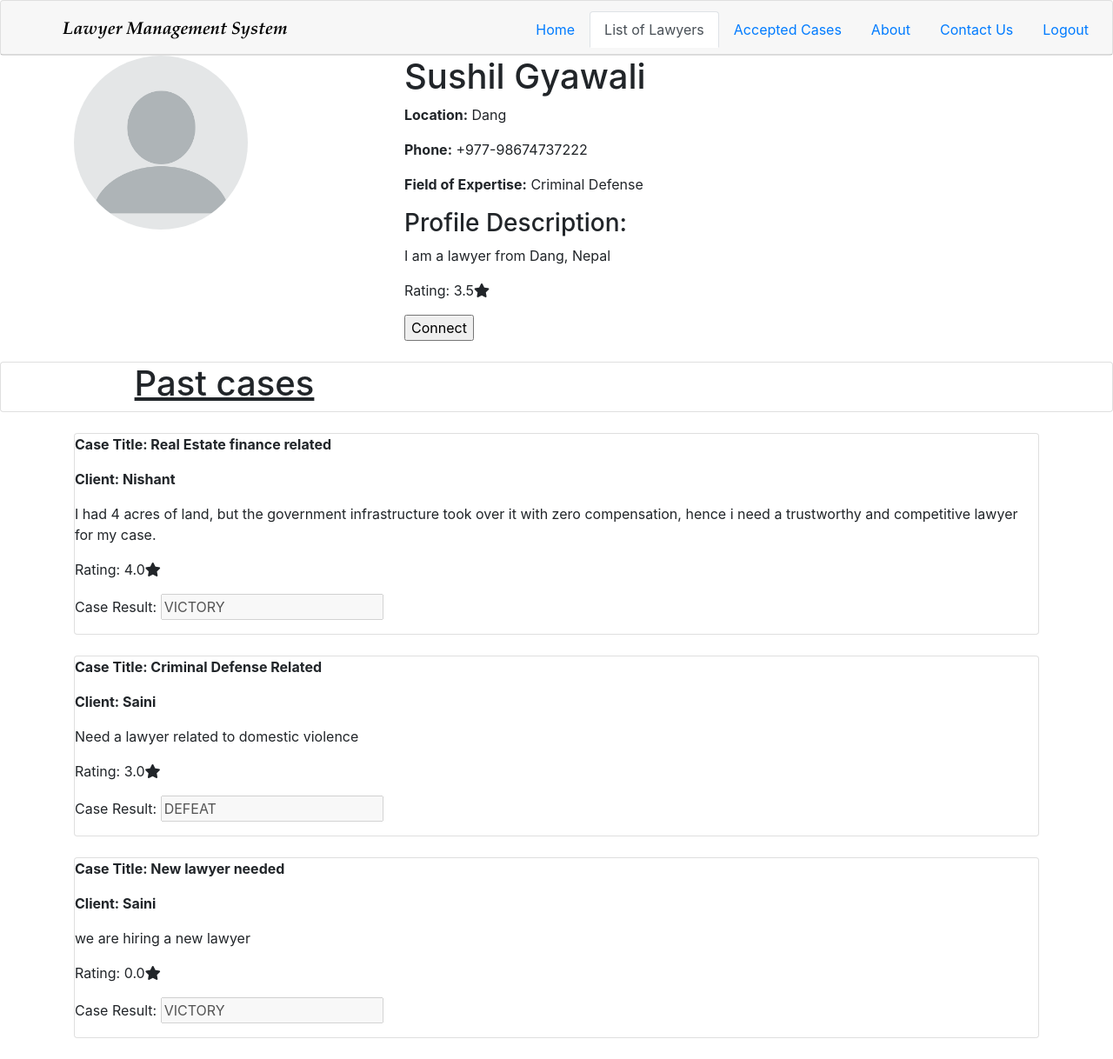
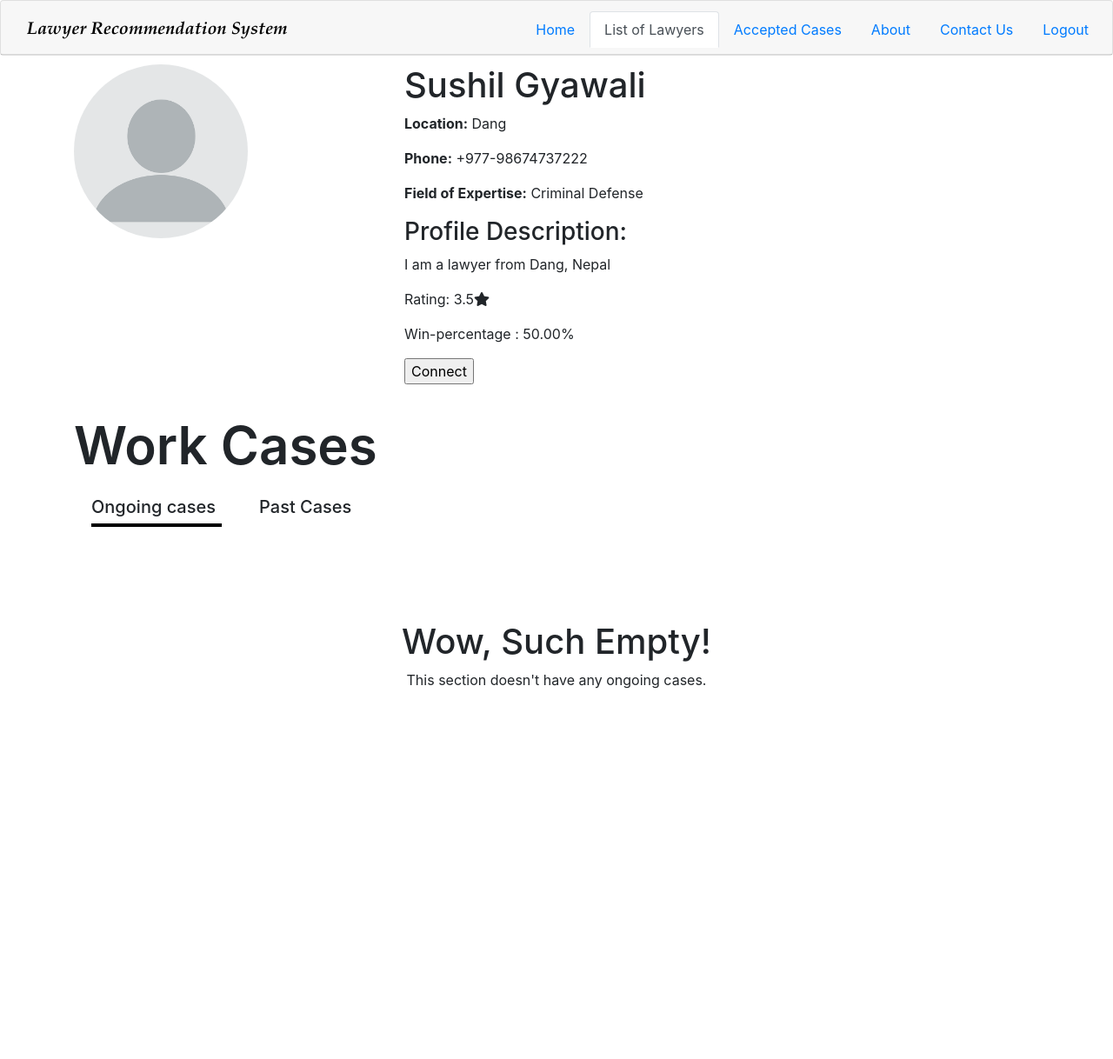
Before and after one commit to SainiThapa/FYP_2, a Django app: page /Lawyer/4/ in a window 1280 px wide. Shown: the whole page at 87% size. After the commit the page ends 792 px from the top, so only its background shows below. Run offline with Django 5.2, Linux system fonts and the light colour scheme; data comes from the database, SQL or seed files in the repository; both versions use the stored data as it was after the commit; some libraries are stand-ins or nearby versions.

Commit message:
Win rate and UI changes

```diff
--- a/Feature1/views.py
+++ b/Feature1/views.py
@@ -64,8 +64,18 @@ def lawyer_list(request):
 
 def lawyer(request,num):
     data=Lawyer.objects.get(user_id=num)
-    cases=CASE.objects.filter(lawyer_id=num,case_approval=True)
-    return render(request,"lawyer/Lawyer_profile.html",{"data":data,"cases":cases})
+    cases=CASE.objects.filter(lawyer_id=num,case_approval=True,is_running=False,is_rated=True)
+
+    woncases=CASE.objects.filter(lawyer_id=num,case_approval=True,is_running=False,is_rated=True,case_status="VICTORY")
+    try:
+        sum=format(woncases.count()*100/cases.count(),".2f")
+        percentage=(sum)
+    except:
+        percentage=0
+    runningcases=CASE.objects.filter(lawyer_id=num, case_approval=True,is_running=True)
+    pastcases=CASE.objects.filter(lawyer_id=num, case_approval=True,is_running=False)
+
+    return render(request,"lawyer/Lawyer_profile.html",{"data":data,"runningcases":runningcases,"pastcases":pastcases,'percentage':percentage})
 
 def create_file(request):
     if request.method=='POST':
@@ -127,10 +137,12 @@ def my_profile(request):
     lawyer = Lawyer.objects.filter(user_id=user.id).first()
     if lawyer:
         cases=CASE.objects.filter(lawyer_id=lawyer.user_id,case_approval=True)
-        totalcase=(cases.count())
+
+        ratedcases=CASE.objects.filter(lawyer_id=lawyer.user_id,case_approval=True,is_running=False,is_rated=True)
+        totalcase=(ratedcases.count())
         totalratings=0
         try:
-            for i in cases:
+            for i in ratedcases:
                 totalratings=totalratings+i.ratings
             rate=format(totalratings/totalcase,".2f")
             lawyer.ratings=rate
@@ -138,6 +150,10 @@ def my_profile(request):
         except:
             lawyer.ratings=totalratings
             lawyer.save()
+
+        victorycases=CASE.objects.filter(lawyer_id=lawyer.user_id,case_approval=True,is_running=False,is_rated=True,case_status="VICTORY")
+        noofwins=victorycases.count()
+        winpercentage=format((noofwins*100/totalcase),".2f")
 
         if(request.method=="POST"):
             result=request.POST.get("result")
@@ -154,7 +170,7 @@ def my_profile(request):
             return redirect("/my_profile")
         runningcases=CASE.objects.filter(lawyer_id=lawyer.user_id, case_approval=True,is_running=True)
         pastcases=CASE.objects.filter(lawyer_id=lawyer.user_id, case_approval=True,is_running=False)
-        return render(request,"lawyer/lawyer_myprofile.html",{'user':lawyer,'cases':cases,'a':False,'runningcases':runningcases,'pastcases':pastcases})
+        return render(request,"lawyer/lawyer_myprofile.html",{'user':lawyer,'cases':cases,'a':False,'runningcases':runningcases,'pastcases':pastcases,'winpercentage':winpercentage})
 
     return render(request,"auth/404.html")
 
@@ -266,10 +282,9 @@ def acceptedCases(request):
         rating_id=rate.split(" ")
         rating=rating_id[0]
         file_id=rating_id[1]
-
-
         case=CASE.objects.filter(file_id=file_id,case_approval=True).first()
         case.ratings=rating
+        case.is_rated=True
         case.save()
         print(case)
         return redirect("/acceptedCases",{'flag':True})
@@ -281,12 +296,12 @@ def casestatus(request):
         case_status=request.POST.get("case_status")
         running=request.POST.get("is_running")
         fileid=request.POST.get("fileid")
-
         currentcase=CASE.objects.filter(file_id=fileid).first()
-        currentcase.case_status=case_status
-
         currentcase.is_running=running
-        currentcase.save()
+        if(case_status==""):
+            pass
+        else:
+            currentcase.case_status=case_status
         print(currentcase)
         return redirect('/my_profile')
     cases=CASE.objects.filter(lawyer_id=request.user.id,case_approval=True)
--- a/Template/auth/lawyerconnect.html
+++ b/Template/auth/lawyerconnect.html
@@ -16,7 +16,7 @@
         <li class="nav-item" style="margin-right:20%; font-family:'palatino linotype';">
           <a class="nav-link" href="/" style="display:block; color:#000;">
 
-            <h5><i><strong>Lawyer Management System</strong></i>
+            <h5><i><strong>Lawyer Recommendation System</strong></i>
             </h5>       </a></li>
             <li class="nav-item">
               <a class="nav-link" href="/home">Home</a>
--- a/Template/client/Create_file.html
+++ b/Template/client/Create_file.html
@@ -20,7 +20,7 @@
             <li class="nav-item" style="margin-right:20%; font-family:'palatino linotype';">
               <a class="nav-link" href="/" style="display:block; color:#000;">
 
-                <h5><i><strong>Lawyer Management System</strong></i>
+                <h5><i><strong>Lawyer Recommendation System</strong></i>
                 </h5>       </a></li>
                 <li class="nav-item">
                   <a class="nav-link" href="/home">Home</a>
--- a/Template/client/client_profile.html
+++ b/Template/client/client_profile.html
@@ -18,7 +18,7 @@
           <ul class="nav nav-tabs card-header-tabs justify-content-end">
             <li class="nav-item" style="margin-right:20%; font-family:'palatino linotype';">
             <a class="nav-link" href="/" style="display:block; color:#000;">
- <h5><i><strong>Lawyer Management System</strong></i>
+ <h5><i><strong>Lawyer Recommendation System</strong></i>
  </h5>       </a></li>
             <li class="nav-item">
                   <a class="nav-link {% if active == 'home' %}active{% endif %}" href="/home">Home</a>
--- a/Template/client/recommended_lawyers.html
+++ b/Template/client/recommended_lawyers.html
@@ -21,7 +21,7 @@
             <li class="nav-item" style="margin-right:20%; font-family:'palatino linotype';">
               <a class="nav-link" href="/" style="display:block; color:#000;">
 
-                <h5><i><strong>Lawyer Management System</strong></i>
+                <h5><i><strong>Lawyer Recommendation System</strong></i>
                 </h5>       </a></li>
                 <li class="nav-item">
                   <a class="nav-link" href="/home">Home</a>
--- a/Template/contact.html
+++ b/Template/contact.html
@@ -8,7 +8,7 @@
     <script src="https://cdn.jsdelivr.net/npm/bootstrap@5.3.2/dist/js/bootstrap.bundle.min.js" integrity="sha384-C6RzsynM9kWDrMNeT87bh95OGNyZPhcTNXj1NW7RuBCsyN/o0jlpcV8Qyq46cDfL" crossorigin="anonymous"></script>
     <script src="https://kit.fontawesome.com/your-font-awesome-kit-id.js" crossorigin="anonymous"></script>
     <link rel="stylesheet" href="{%static 'css/contact.css'%}">
-    <title>Help</title>
+    <title>Contact Us</title>
 </head>
 <body>
   <div class="card text-center ">
@@ -17,7 +17,7 @@
         <li class="nav-item" style="margin-right:20%; font-family:'palatino linotype';">
         <a class="nav-link" href="/" style="display:block; color:#000;">
           <!-- <img src="{%static 'img/logo.png'%}" width="60%" alt=""> -->
-<h5><i><strong>Lawyer Management System</strong></i>
+<h5><i><strong>Lawyer Recommendation System</strong></i>
 </h5>       </a></li>
         <li class="nav-item">
           <a class="nav-link {% if active == 'home' %}active{% endif %}" href="/home">Home</a>
--- a/Template/help.html
+++ b/Template/help.html
@@ -12,7 +12,7 @@
     <link href="{% static 'fontawesomefree/css/brands.css' %}" rel="stylesheet" type="text/css">
     <link href="{% static 'fontawesomefree/css/solid.css' %}" rel="stylesheet" type="text/css">
 
-    <title>Help</title>
+    <title>About Us</title>
 </head>
 <body>
     <div class="card text-center">
@@ -20,7 +20,7 @@
           <ul class="nav nav-tabs card-header-tabs justify-content-end">
             <li class="nav-item" style="margin-right:20%; font-family:'palatino linotype';">
             <a class="nav-link" href="/" style="display:block; color:#000;">
- <h5><i><strong>Lawyer Management System</strong></i>
+ <h5><i><strong>Lawyer Recommendation System</strong></i>
  </h5>       </a></li>
             <li class="nav-item">
                   <a class="nav-link {% if active == 'home' %}active{% endif %}" href="/home">Home</a>
--- a/Template/index.html
+++ b/Template/index.html
@@ -24,7 +24,7 @@
             <li class="nav-item justify-content-left" style="margin-right:20%; font-family:'palatino linotype';">
               <a class="nav-link" href="/" style="display:block; color:#000;">
                 <!-- <img src="{%static 'img/logo.png'%}" width="60%" alt=""> -->
-                <h5><i><strong>Lawyer Management System</strong></i>
+                <h5><i><strong>Lawyer Recommendation System</strong></i>
                 </h5>       </a></li>
                 <li class="nav-item">
                   <a class="nav-link active" href="/home">Home</a>
--- a/Template/lawyer/Lawyer_profile.html
+++ b/Template/lawyer/Lawyer_profile.html
@@ -1,9 +1,12 @@
+{%load static%}
 <!DOCTYPE html>
 <html lang="en">
 <head>
     <meta charset="UTF-8">
     <meta name="viewport" content="width=device-width, initial-scale=1.0">
     <title>{{data.username}}</title>
+    <link rel="stylesheet" href="{%static 'css/styling.css'%}">
+
     <script src="https://kit.fontawesome.com/your-font-awesome-kit-id.js" crossorigin="anonymous"></script>
     <link rel="stylesheet" href="https://cdnjs.cloudflare.com/ajax/libs/font-awesome/5.15.4/css/all.min.css"> <!-- Include Font Awesome CSS -->
 
@@ -26,7 +29,7 @@
         <li class="nav-item" style="margin-right:20%; font-family:'palatino linotype';">
           <a class="nav-link" href="/" style="display:block; color:#000;">
 
-            <h5><i><strong>Lawyer Management System</strong></i>
+            <h5><i><strong>Lawyer Recommendation System</strong></i>
             </h5>       </a></li>
             <li class="nav-item">
               <a class="nav-link" href="/home">Home</a>
@@ -78,33 +81,90 @@
             <h3>Profile Description:</h3>
             <p>{{data.profile_description}}</p>
             <p>Rating: {{data.ratings}}<i class="fas fa-star rating-star" data-rating="1"></i></p>
+            <p>Win-percentage : {{percentage}}%</p>
+
             <a href="connect"><input type="button" value="Connect"></a>
-            </div>
           </div>
         </div>
 
         <br>
-    <div class="section">
-      <div class="card justify-content-center align-items-left" style="padding-left:12%;"><u><h1>Past cases</h1></u></div>
-      <br><div class="row d-flex justify-content-center align-items-center h-100">
+        <div class="about">
+          <div class="container">
+            <div class="row">
+
+                <div class="about-col-2">
+                  <h1 class="Subtitle">Work Cases</h1>
+                  <div class="tab-titles">
+                    <p class="tab-links active-link" onclick="opentab('skills')">Ongoing cases</p>
+                    <p class="tab-links" onclick="opentab('experience')">Past Cases</p>
+                  </div>
+                  <div class="tab-contents active-tab" id="skills">
+                    {%if runningcase%}
+                    {%for runningcase in runningcases%}
+                    <div class="card justify-content-center">
+
+                      <ul>
+                        <li><h4>{{runningcase.file.file_title}}</h4>Client name : {{runningcase.file.client.username}}<br>
+                          {{runningcase.file.file_description}}</li>
+                        </ul>
+                      </div>
                       <br>
-      {%for case in cases%}
-      <div class="container">
-            <div class="card">
-              <p><b>Case Title: {{case.file.file_title}}</b></p>
-                <p><b>Client: {{case.file.client.username}}</b></p>
-                <p>{{case.file.file_description}}</p>
-                <p>Rating: {{case.ratings}}<i class="fas fa-star rating-star" data-rating="1"></i></p>
-              <p>Case Result:
-                <input type="text" id="result" name="result" disabled value="{{case.case_status}}">
-            </div> <br>
+                      {%endfor%}
+                      {%else%}
+
+                      <div style="text-align: center; margin-top: 100px;">
+                          <h1>Wow, Such Empty!</h1>
+                          <p>This section doesn't have any ongoing cases.</p>
                         </div>
+                        {%endif%}<br><br>
+                      </div>
+                      <div class="tab-contents" id="experience">
+                        {%if pastcases%}
+                        {%for pastcase in pastcases%}
+                        <div class="card justify-content-center">
+                          <ul>
+                            <li><h4>{{pastcase.file.file_title}}</h4>Client name : {{pastcase.file.client.username}}
+                              <br>{{pastcase.file.file_description}} <br>Ratings : {{pastcase.ratings}}<i class="fas fa-star rating-star" data-rating="1"></i>
+                              <br>Result :<strong> {{pastcase.case_status}}</strong></li>
+                            </ul>
+                          </div>
+                          <br>
                           {%endfor%}
+                          {%else%}
+                      <div style="text-align: center; margin-top: 100px;">
+                        <h1>Wow, Such Empty!</h1>
+                        <p>This section doesn't have any past cases.</p>
+                      </div>
+                      {%endif%}<br><br>
+                    </div>
+                        </div>
+            </div>
+        </div>
+      </div>
     </div>
   </div>
       <!-- Bootstrap JS (optional) -->
+      <script>
+        var tablinks=document.getElementsByClassName("tab-links");
+        var tabcontents=document.getElementsByClassName("tab-contents");
+        function opentab(tabname){
+          for(tablink of tablinks){
+            tablink.classList.remove("active-link");
+
+          }
+          for(tabcontent of tabcontents){
+            tabcontent.classList.remove("active-tab");
+          }
+          event.currentTarget.classList.add("active-link");
+          document.getElementById(tabname).classList.add("active-tab");
+
+        }
+
+      </script>
+
       <script src="https://code.jquery.com/jquery-3.5.1.slim.min.js"></script>
     <script src="https://cdn.jsdelivr.net/npm/@popperjs/core@2.5.4/dist/umd/popper.min.js"></script>
     <script src="https://stackpath.bootstrapcdn.com/bootstrap/4.5.2/js/bootstrap.min.js"></script>
+
   </body>
 </html>
--- a/Template/lawyer/casestatus.html
+++ b/Template/lawyer/casestatus.html
@@ -66,7 +66,7 @@
 
         <label for="case_status">Case Result:</label>
         <select name="case_status">
-            <option value="{{case.case_status}}" disabled selected>{{case.case_status}}</option>
+            <option value="" disabled selected>{{case.case_status}}</option>
             <option value="VICTORY">VICTORY</option>
             <option value="DEFEAT">DEFEAT</option>
         </select>
--- a/Template/lawyer/index-1.html
+++ b/Template/lawyer/index-1.html
@@ -10,7 +10,7 @@
   <!-- <link rel="stylesheet" href="path/to/font-awesome/css/font-awesome.min.css"> -->
   <link rel="stylesheet" href="https://cdnjs.cloudflare.com/ajax/libs/font-awesome/5.15.1/css/all.min.css" integrity="sha384-kJ8d6+gt5l8e8e+q5EWJzD1FkN5i/NA99cWXZloEqfY8llOgJm81ol6zFehTJo" crossorigin="anonymous">
   <script src="https://cdn.jsdelivr.net/npm/bootstrap@5.3.2/dist/js/bootstrap.bundle.min.js" integrity="sha384-C6RzsynM9kWDrMNeT87bh95OGNyZPhcTNXj1NW7RuBCsyN/o0jlpcV8Qyq46cDfL" crossorigin="anonymous"></script>
-    <title>Homepage</title>
+    <title>All Lawyers List</title>
 </head>
 <body>
 
@@ -21,7 +21,7 @@
             <li class="nav-item" style="margin-right:20%; font-family:'palatino linotype';">
               <a class="nav-link" href="/" style="display:block; color:#000;">
 
-                <h5><i><strong>Lawyer Management System</strong></i>
+                <h5><i><strong>Lawyer Recommendation System</strong></i>
                 </h5>       </a></li>
                 <li class="nav-item">
                   <a class="nav-link" href="/home">Home</a>
--- a/Template/log.html
+++ b/Template/log.html
@@ -17,7 +17,7 @@
         <li class="nav-item" style="margin-right:20%; font-family:'palatino linotype';">
         <a class="nav-link" href="/" style="display:block; color:#000;">
           <!-- <img src="{%static 'img/logo.png'%}" width="60%" alt=""> -->
-<h5><i><strong>Lawyer Management System</strong></i>
+<h5><i><strong>Lawyer Recommendation System</strong></i>
 </h5>       </a></li>
         <li class="nav-item">
           <a class="nav-link" href="/home">Home</a>
--- a/account/models.py
+++ b/account/models.py
@@ -79,11 +79,12 @@ class CASE(models.Model):
     file=models.ForeignKey(File,on_delete=models.CASCADE)
     case_title=models.CharField(max_length=60,default="New Case")
     lawyer=models.ForeignKey(Lawyer,on_delete=models.CASCADE)
-    ratings = models.DecimalField(max_digits=2, decimal_places=1, default=1, validators=[MinValueValidator(1), MaxValueValidator(5)])  # noqa: F821
+    ratings = models.DecimalField(max_digits=2, decimal_places=1, default=0, validators=[MinValueValidator(0), MaxValueValidator(5)])  # noqa: F821
     case_status=models.CharField(max_length=7, choices=STATUS_CHOICES, default=VICTORY)
     case_approval=models.BooleanField(default=False)
     status_saved=models.BooleanField(default=False)
 
+    is_rated=models.BooleanField(default=False)
     is_running=models.BooleanField(default=True)
 
     def __str__(self):
--- a/static/css/styling.css
+++ b/static/css/styling.css
@@ -82,7 +82,7 @@
 .tab-links::after{
     content:'';
     width:0;
-    height: 6px;
+    height: 4px;
     background: #000000;
     position: absolute;
     left:0px;
```
Also changed, not shown: Template/client/acceptedCases.html (+83 -12 lines), Template/lawyer/connectClient.html (+15 -3 lines), Template/lawyer/lawyer_myprofile.html (+10 -9 lines), account/migrations/0010_case_is_rated.py (added), account/migrations/0011_alter_case_ratings.py (added), db.sqlite3. Lines whose indentation alone changed are shown as unchanged.
